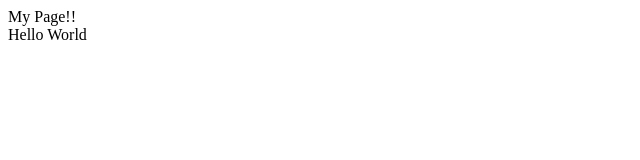
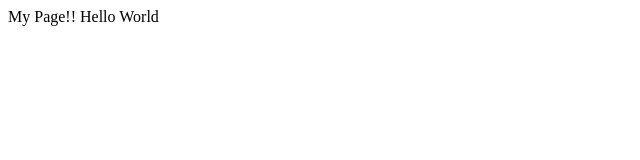
Before and after one commit to AnthonyGarces/AnthonyGarces.github.io, a plain HTML site: page index.html in a window 1280 px wide. Shown: the whole page, without its empty margins (0-640 px from the left). Drawn offline with Linux system fonts and the light colour scheme.

Commit message:
Update index.html

```diff
--- a/index.html
+++ b/index.html
@@ -1,7 +1,9 @@
 <!DOCTYPE html>
-<header>
+<html lang="en-us">
+<head>
   My Page!!
-</header>
+</head>
 <body>
   Hello World
 </body>
+</html>
```
